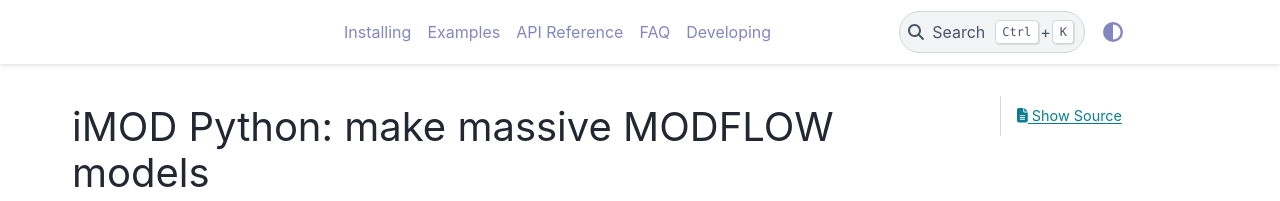
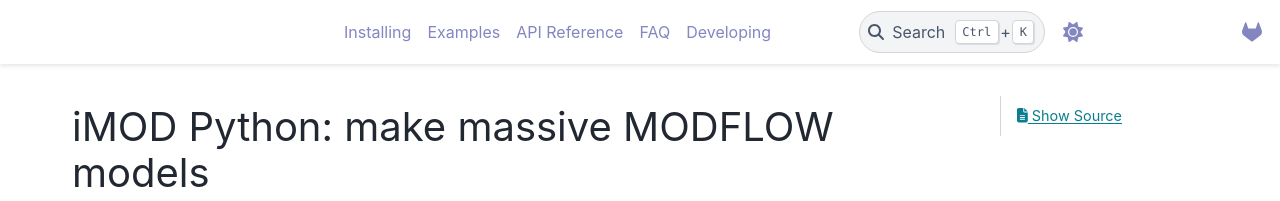
Before and after one commit to Deltares/imod-python, a Sphinx documentation site: the page built from docs/index.rst, in a window 1280 px wide. Shown: the top 201 px of the page. Built offline with Sphinx 7.4.7 and the PyData theme 0.15.4, drawn with Linux system fonts in a browser that asks for light colours; pages that are not in the unit, such as notebooks, are missing from menus.

Commit message:
Set default theme mode to light and add gitlab icon

```diff
--- a/docs/conf.py
+++ b/docs/conf.py
@@ -115,6 +115,9 @@
 html_static_path = ["_static"]
 html_css_files = ["theme-deltares.css"]
 
+# Set
+html_context = {"default_mode": "light"}
+
 # Theme options are theme-specific and customize the look and feel of a theme
 # further.  For a list of options available for each theme, see the
 # documentation.
@@ -124,9 +127,15 @@
     "icon_links": [
         {
             "name": "Deltares",
-            "url": "https://deltares.nl/en/",
+            "url": "https://www.deltares.nl/en/",
             "icon": "_static/deltares-white.svg",
             "type": "local",
+        },
+        {
+            "name": "GitLab",
+            "url": "https://gitlab.com/deltares/imod/imod-python",
+            "icon": "fab fa-gitlab",
+            "type": "fontawesome",
         },
     ],
 }
```
